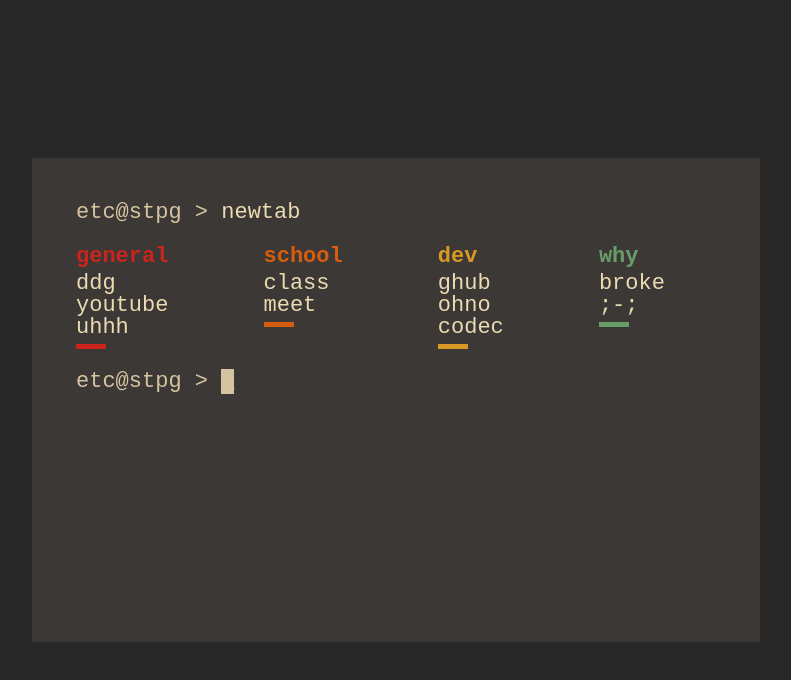
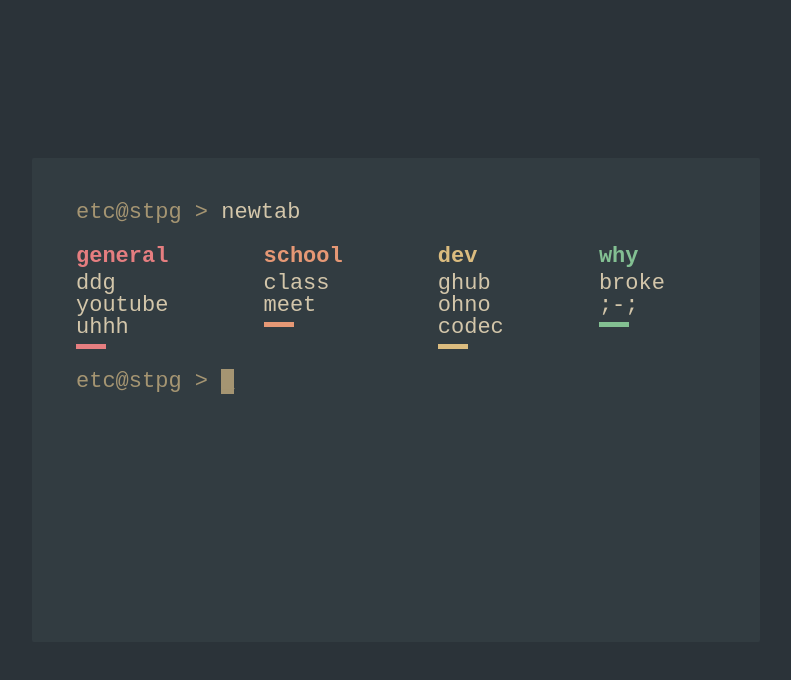
Before and after one commit to etc404/stpg.term, a plain HTML site: page index.html in a window 1280 px wide. Shown: the whole page, without its empty margins (244-1035 px from the left). Drawn offline with Linux system fonts and the light colour scheme.

Commit message:
everforesting this popstand

```diff
--- a/index.html
+++ b/index.html
@@ -6,8 +6,8 @@
     <style>
       html {
         align-items: center;
-        background-color: #282828;
-        color: #ebdbb2;
+        background-color: #2b3339;
+        color: #d3c6aa;
         display: flex;
         font: 22px/1 "Fira Code", monospace;
         height: 100%;
@@ -15,9 +15,9 @@
       }
 
       body {
-        background-color: #3c3836;
+        background-color: #323c41;
         border-radius: 2px;
-        color: #ebdbb2;
+        color: #d3c6aa;
         display: flex;
         flex-direction: column;
         min-height: 30ch;
@@ -30,7 +30,7 @@
       }
 
       p span {
-        color: #d5c4a1;
+        color: #a59572;
       }
 
       a {
@@ -57,48 +57,48 @@
       }
 
       ul:nth-child(5n + 1) li:first-child {
-        color: #cc241d;
+        color: #e67e80;
         margin-bottom: 5px;
       }
 
       ul:nth-child(5n + 1) div {
-        background-color: #cc241d;
+        background-color: #e67e80;
       }
 
       ul:nth-child(5n + 2) li:first-child {
-        color: #d65d0e;
+        color: #e69875;
         margin-bottom: 5px;
       }
 
       ul:nth-child(5n + 2) div {
-        background-color: #d65d0e;
+        background-color: #e69875;
       }
 
       ul:nth-child(5n + 3) li:first-child {
-        color: #d79921;
+        color: #dbbc7f;
         margin-bottom: 5px;
       }
 
       ul:nth-child(5n + 3) div {
-        background-color: #d79921;
+        background-color: #dbbc7f;
       }
 
       ul:nth-child(5n + 4) li:first-child {
-        color: #689d6a;
+        color: #83c092;
         margin-bottom: 5px;
       }
 
       ul:nth-child(5n + 4) div {
-        background-color: #689d6a;
+        background-color: #83c092;
       }
 
       ul:nth-child(5n + 5) li:first-child {
-        color: #b16286;
+        color: #d699b6;
         margin-bottom: 5px;
       }
 
       ul:nth-child(5n + 5) div {
-        background-color: #b16286;
+        background-color: #d699b6;
       }
 
       li:first-child {
@@ -116,7 +116,7 @@
       }
 
       p #cursor {
-        background-color: #d5c4a1;
+        background-color: #a59572;
         animation: blink 2s infinite;
       }
 
```
Also changed, not shown: 1 other file.
